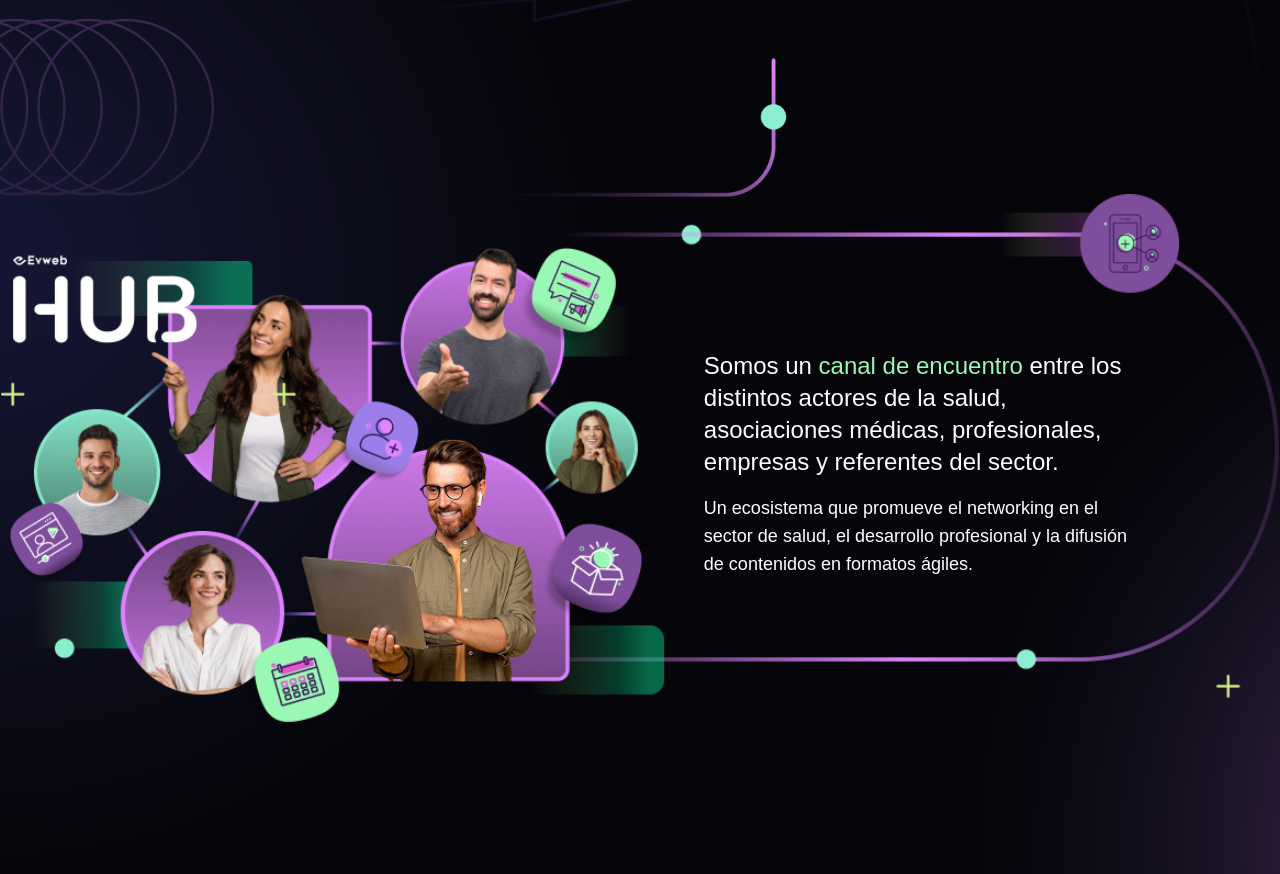
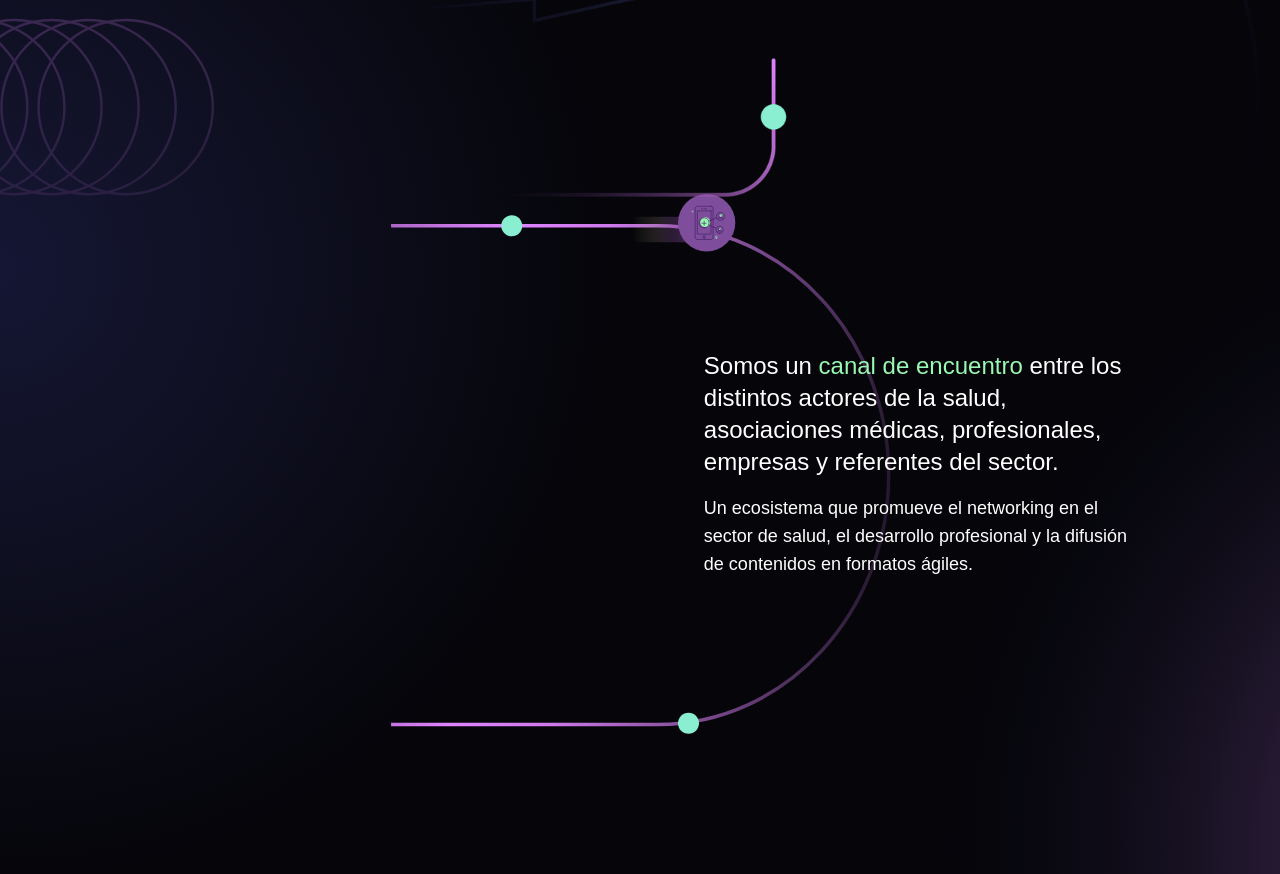
Before and after one commit to agencia-buffalo/evweb-hub, a website: page index.html in a window 1280 px wide. Shown: the part 452-1326 px from the top of the page. Drawn offline with nearby package versions, Linux system fonts and the light colour scheme; a web font is replaced by a local one.

Commit message:
update background image for 'somos' section

```diff
--- a/index.html
+++ b/index.html
@@ -99,7 +99,7 @@
                     </div>
 
                     <!-- somos -->
-                    <div class="container px-4 mx-auto flex flex-col my-24 bg-[url(./img/hub-somos-bg-mobile.svg)] bg-contain bg-right-bottom bg-no-repeat md:flex-row md:bg-[url(./img/hub-somos-bg.png)] md:bg-contain md:bg-center md:h-[540px]">
+                    <div class="container px-4 mx-auto flex flex-col my-24 bg-[url(./img/hub-somos-bg-mobile.svg)] bg-contain bg-right-bottom bg-no-repeat md:flex-row md:bg-[url(./img/hub-somos-bg-2.png)] md:bg-contain md:bg-center md:h-[540px]">
                         <div class="md:flex-1">
                             <img src="./src/img/hub-somos.png" alt="HUB" class="w-full h-auto md:hidden">
                         </div>
```
Also changed, not shown: src/img/hub-somos-bg-2.png (added).
